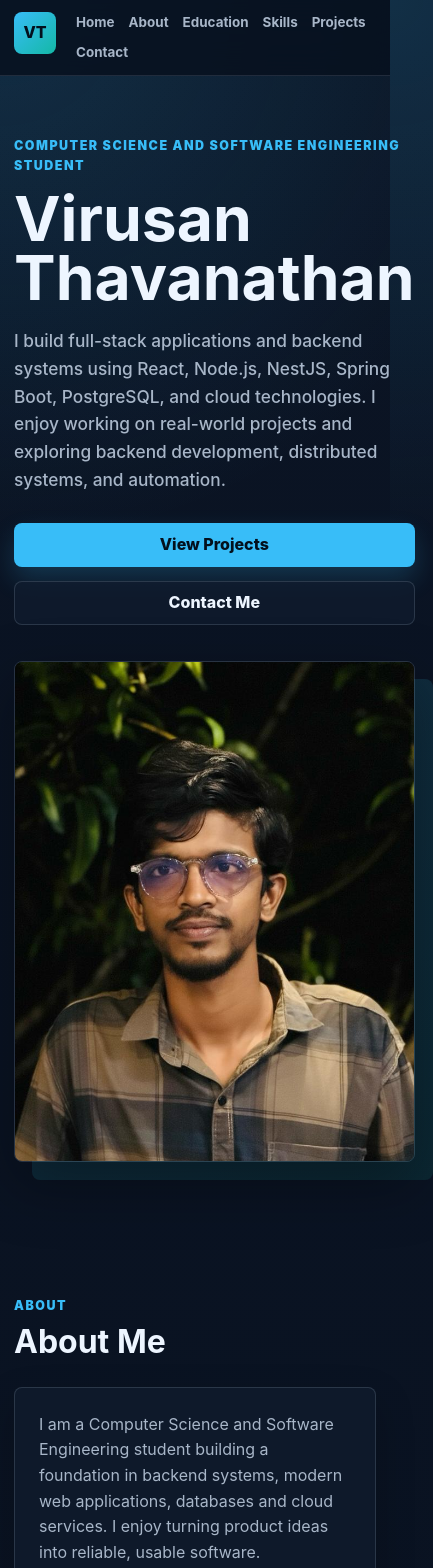
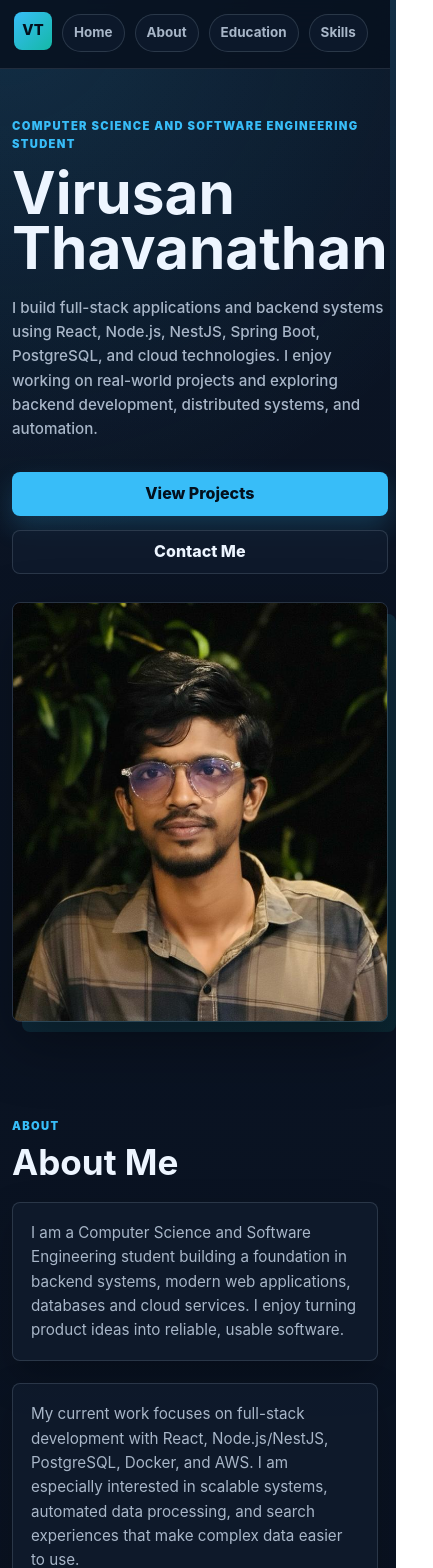
Before and after one commit to virusan-T/My_Portfolio, a React (Create React App) app: page / in a window 390 px wide. Shown: the top 1568 px of the page, 433 px wide, since content can reach past the window. Built offline with nearby package versions, Linux system fonts and the light colour scheme.

Commit message:
set up for phone layout

```diff
--- a/src/App.css
+++ b/src/App.css
@@ -539,21 +539,46 @@ a.contact-value:hover {
 }
 
 @media (max-width: 680px) {
+  html {
+    scroll-padding-top: 132px;
+  }
+
   .section,
   .hero {
-    width: min(100% - 28px, 1120px);
+    width: min(100% - 24px, 1120px);
   }
 
   .navbar {
+    gap: 10px;
     padding: 12px 14px;
   }
 
+  .nav-brand {
+    width: 38px;
+    height: 38px;
+    font-size: 0.92rem;
+  }
+
   .nav-center {
-    gap: 8px 14px;
+    display: flex;
+    flex-wrap: nowrap;
+    gap: 10px;
+    overflow-x: auto;
+    padding: 2px 0 4px;
+    scrollbar-width: none;
+  }
+
+  .nav-center::-webkit-scrollbar {
+    display: none;
   }
 
   .nav-center a {
+    flex: 0 0 auto;
+    border: 1px solid var(--border);
+    border-radius: 999px;
+    background: rgba(16, 28, 46, 0.72);
     font-size: 0.84rem;
+    padding: 7px 11px;
   }
 
   .navbar__contact {
@@ -561,11 +586,13 @@ a.contact-value:hover {
   }
 
   .hero {
-    padding-top: 48px;
+    gap: 28px;
+    padding: 38px 0 36px;
   }
 
   .hero-text h1 {
-    font-size: clamp(2.7rem, 16vw, 4.2rem);
+    max-width: 100%;
+    font-size: clamp(2.45rem, 15vw, 4rem);
   }
 
   .hero-actions,
@@ -578,7 +605,77 @@ a.contact-value:hover {
     display: grid;
   }
 
+  .primary-btn,
+  .secondary-btn {
+    width: 100%;
+  }
+
+  .hero-image::before {
+    inset: 12px -8px -10px 10px;
+  }
+
+  .hero-image img {
+    max-height: 420px;
+  }
+
+  .section {
+    padding: 54px 0;
+  }
+
+  .section-heading {
+    margin-bottom: 20px;
+  }
+
+  .section h2 {
+    font-size: clamp(1.8rem, 9vw, 2.35rem);
+  }
+
+  .about-grid p,
+  .timeline-card,
+  .achievement-list li,
+  .skill-tile,
+  .project-content,
+  .contact-box,
+  .contact-form {
+    padding: 18px;
+  }
+
+  .project-media {
+    min-height: 92px;
+    font-size: 2.2rem;
+  }
+
+  .project-card h3 {
+    font-size: 1.08rem;
+  }
+
+  .skill-tags span,
+  .tech-list span {
+    font-size: 0.78rem;
+    padding: 6px 9px;
+  }
+
   .contact-box {
     display: grid;
   }
 }
+
+@media (max-width: 420px) {
+  .eyebrow,
+  .section-kicker,
+  .project-status {
+    font-size: 0.7rem;
+  }
+
+  .hero-text h3,
+  .about-grid p,
+  .project-card p,
+  .timeline-card p,
+  .achievement-list li {
+    font-size: 0.95rem;
+  }
+
+  .contact-value {
+    font-size: 0.94rem;
+  }
+}
```
